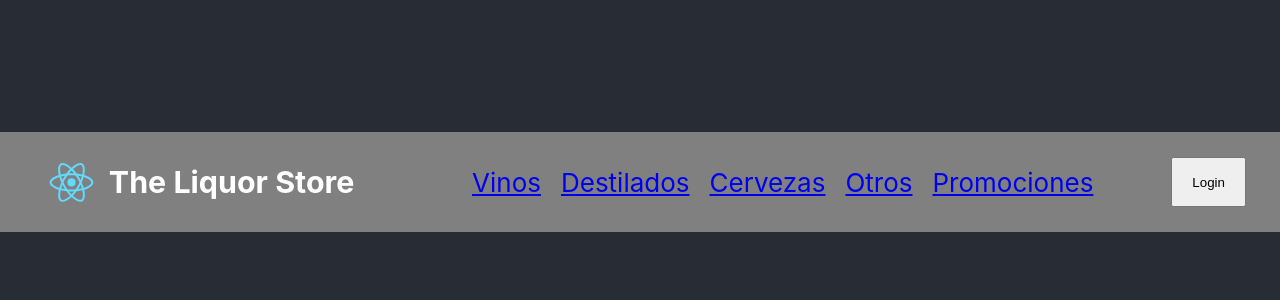
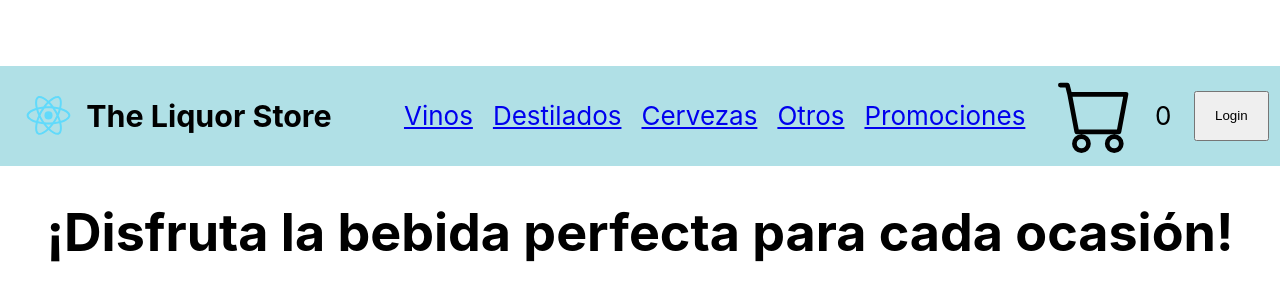
Before and after one commit to gonzalo-soriano/liquor-store-soriano, a React (Create React App) app: page / in a window 1280 px wide. Shown: the part 218-518 px from the top of the page. Built offline with nearby package versions, Linux system fonts and the light colour scheme.

Commit message:
Cart y greeting agregados

```diff
--- a/src/App.css
+++ b/src/App.css
@@ -14,14 +14,14 @@
 }
 
 .App-header {
-  background-color: #282c34;
+  background-color: white;
   min-height: 100vh;
   display: flex;
   flex-direction: column;
-  align-items: center;
+  align-items: top;
   justify-content: center;
   font-size: calc(10px + 2vmin);
-  color: white;
+  color: black;
 }
 
 .App-link {
--- a/src/App.js
+++ b/src/App.js
@@ -1,11 +1,13 @@
 import './App.css';
 import NavBar from './components/NavBar/NavBar';
+import ItemListContainer from './components/ItemListContainer/ItemListContainer';
 
 function App() {
   return (
     <div className="App">
       <header className="App-header">
         <NavBar />
+        <ItemListContainer greeting="¡Disfruta la bebida perfecta para cada ocasión!"/>
       </header>
     </div>
   );
--- /dev/null
+++ b/src/components/CartWidget/CartWidget.jsx
@@ -0,0 +1,9 @@
+import cart from '../../cart.svg'
+
+const CartWidget = () => {
+  return (
+    <><img src={cart} alt="cart" /><div>0</div></>
+  )
+}
+
+export default CartWidget
--- /dev/null
+++ b/src/components/ItemListContainer/ItemListContainer.jsx
@@ -0,0 +1,7 @@
+const ItemListContainer = ({greeting}) => {
+  return (
+    <h1>{greeting}</h1>
+  )
+}
+
+export default ItemListContainer
--- a/src/components/NavBar/NavBar.js
+++ b/src/components/NavBar/NavBar.jsx
@@ -1,4 +1,5 @@
 import logo  from '../../logo.svg';
+import CartWidget from '../CartWidget/CartWidget';
 import './styles.css';
 
 function NavBar() {
@@ -17,7 +18,8 @@ function NavBar() {
                     <li><a href="#">Promociones</a></li>
                 </ul>
             </div>
-            <div>
+            <CartWidget />
+            <div className="loginButton">
                 <button>Login</button>
             </div>
         </div>
--- a/src/components/NavBar/styles.css
+++ b/src/components/NavBar/styles.css
@@ -5,7 +5,7 @@
     align-items: center;
     width: 100%;
     height: 100px;
-    background-color: gray;
+    background-color:powderblue;
 }
 
 .logoName{
```
Also changed, not shown: src/cart.svg (added).
